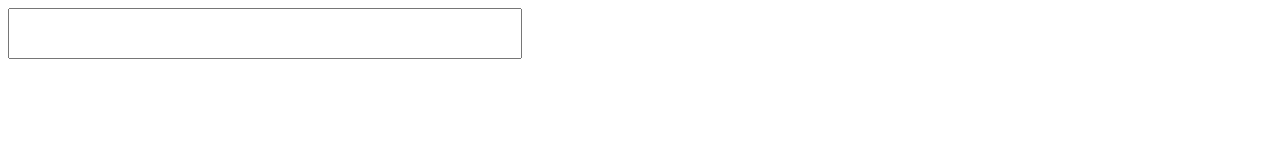
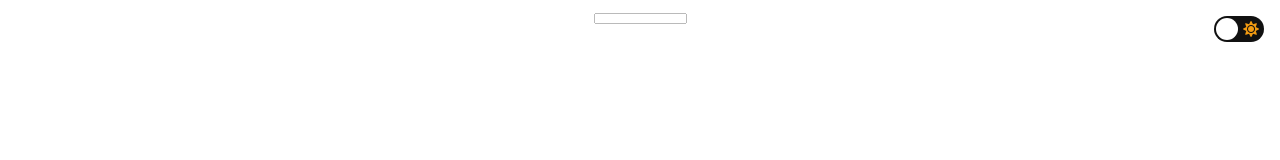
Before and after one commit to jdreis/Wordle-Clone, a plain HTML site: page index.html in a window 1280 px wide. Drawn offline with Linux system fonts and the light colour scheme.

Commit message:
added dark/light theme toggle

```diff
--- a/index.html
+++ b/index.html
@@ -1,15 +1,29 @@
 <!DOCTYPE html>
-<html lang="en">
+<html lang='en'>
 <head>
-    <meta charset="UTF-8">
-    <meta http-equiv="X-UA-Compatible" content="IE=edge">
-    <meta name="viewport" content="width=device-width, initial-scale=1.0">
+    <meta charset='UTF-8'>
+    <meta http-equiv='X-UA-Compatible' content='IE=edge'>
+    <meta name='viewport' content='width=device-width, initial-scale=1.0'>
     <title>Wordle Clone</title>
-    <link rel="stylesheet" href="style.css">
+    <link rel='stylesheet' href='//use.fontawesome.com/releases/v5.0.7/css/all.css'>
+    <link rel='stylesheet' href='style.css'>
 </head>
 <body>
-    <input id='submit' type='text' />
+    <div id='track-guess'> <!-- guessing box -->
+        <input id='submit' type='text'>
+    </div>
 
-    <script type="module" src="script.js"></script>
+    <div id='switch'> <!-- dark mode / light mode -->
+        <input type='checkbox' class='checkbox' id='checkbox'>
+            <label for='checkbox' class='label'>
+                <i class='fas fa-moon' id='moon'></i>
+                <i class='fas fa-sun' id='sun'></i>
+                <div class='ball'></div>
+            </label>
+    </div>
+
+
+
+    <script type='module' src='script.js'></script>
 </body>
 </html>
--- a/script.js
+++ b/script.js
@@ -1,6 +1,8 @@
 import dictionary from './dictionary.js';
 
 const answer = dictionary[Math.floor(Math.random() * dictionary.length)];
+
+const previousGuesses = document.querySelector('#switch')
 
 const submitBtn = document.querySelector('#submit');
 submit.maxLength = answer.length
@@ -11,29 +13,56 @@ const checkAnswer = (guess) => {
         console.log('Not long enough');
     } else if (guess === answer) {
         console.log('You Win!');
-    } else if (!dictionary.includes(guess.toUpperCase())) {
+    } else if (!dictionary.includes(guess)) {
         console.log('Not in the word list')
     } else {
+        checkLetters(guess)
+    }
+};
+
+const checkLetters = (guess, answer) => {
+    const previousGuess = document.createElement('p');
+    previousGuess.innerText = guess;
+
+
     for (let i = 0; i < guess.length; i++) {
+
         const g = guess[i];
         const a = answer[i];
+const letter = document.createElement('span');
+letter.innerText = g;
+
+
         if (g === a) {  // correct letter and correct spot
-                console.log(`${g} is in the right spot`);
+            // console.log(`${g} is in the right spot`);
+            letter.style.color = 'green'
         } else if (answer.includes(g)) { // correct letter and wrong spot
-                console.log(`${g} is in the wrong spot`);
+            // console.log(`${g} is in the wrong spot`);
+            letter.style.color = 'yellow'
         } else { // incorrect letter for word
-                console.log(`${g} is not correct`);
+            // console.log(`${g} is not correct`);
+            letter.style.color = 'gray'
         }
+
+        previousGuess.appendChild(letter)
     }
-    }
+
+    previousGuesses.appendChild(previousGuess);
+    input.value = '';
 };
 
 submit.addEventListener('input', () => {
     submit.value = submit.value.toUpperCase();
-})
+});
 
 submitBtn.addEventListener('keypress', (e) => {
     if (e.key === 'Enter') {
         checkAnswer(submit.value)
     }
 });
+
+const darkMode = document.getElementById('checkbox');
+
+darkMode.addEventListener('change', () => {
+    document.body.classList.toggle('dark')
+});
--- a/style.css
+++ b/style.css
@@ -1,4 +1,66 @@
 * {
-    font-size: 40px;
-    font-family: monospace;
+    box-sizing: border-box;
 }
+
+body {
+    display: flex;
+}
+
+#switch {
+    position: fixed;
+    top: 2vh;
+    right: 2vh;
+    height: 100vh;
+    margin: 0;
+    transition: background 0.2s linear;
+}
+
+body.dark {
+    background-color:#292C35;
+}
+
+.checkbox {
+    opacity: 0;
+    position: absolute;
+}
+
+.checkbox:checked + .label .ball {
+    transform: translateX(24px);
+}
+
+.label  {
+    background-color: #111;
+    display: flex;
+    align-items: center;
+    justify-content: space-between;
+    border-radius: 50px;
+    position: relative;
+    padding: 5px;
+    width: 50px;
+    height: 26px;
+}
+
+.ball {
+    background-color: #fff;
+    border-radius: 50%;
+    position: absolute;
+    top: 2px;
+    left: 2px;
+    width: 22px;
+    height: 22px;
+    transition: transform 0.2s linear;
+}
+
+.fas.fa-moon {
+    color: #f1c405;
+}
+
+.fas.fa-sun {
+    color: #f39c12;
+}
+
+#track-guess {
+    margin-left: auto;
+    margin-right: auto;
+    scale: 50%;
+}
```
Also changed, not shown: package-lock.json. Lines whose indentation alone changed are shown as unchanged.
